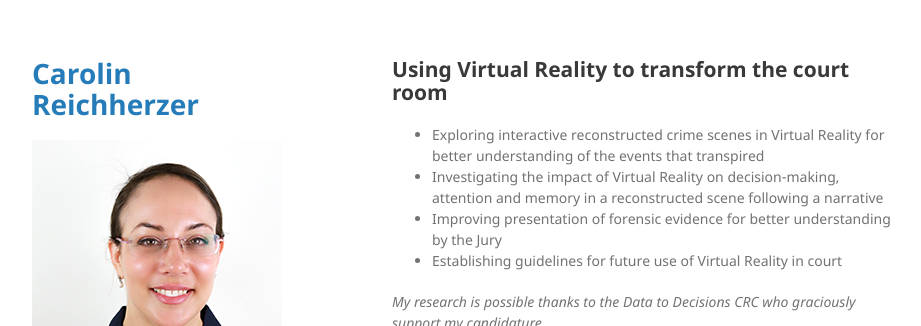
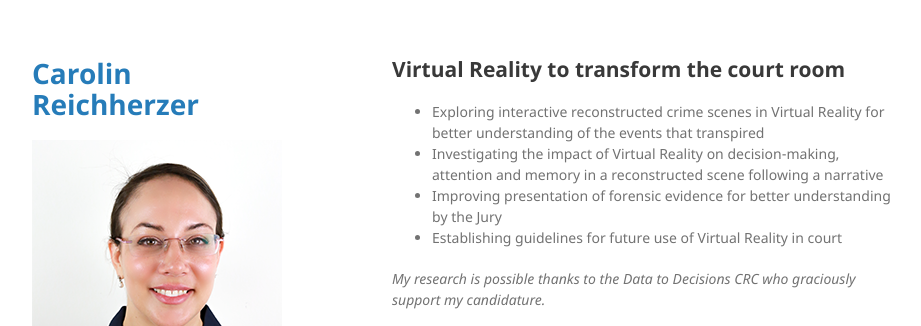
Before and after one commit to kiwicarolin/kiwicarolin.github.io, a Jekyll site: the page built from index.md, in a window 1280 px wide and 900 px high, cut to the strip 0-326 px from the top of the window. Shown: the whole strip, without its empty margins (178-1099 px from the left). Built offline with Jekyll 4.4.1, drawn with Linux system fonts in a browser that asks for light colours; our own code applies the rules of GitHub Pages for plain Markdown files.

Commit message:
no message

```diff
--- a/index.md
+++ b/index.md
@@ -2,7 +2,7 @@
 layout: default
 ---
 
-## Using Virtual Reality to transform the court room
+## Virtual Reality to transform the court room
 
 * Exploring interactive reconstructed crime scenes in Virtual Reality for better understanding of the events that transpired
 * Investigating the impact of Virtual Reality on decision-making, attention and memory in a reconstructed scene following a narrative
```
